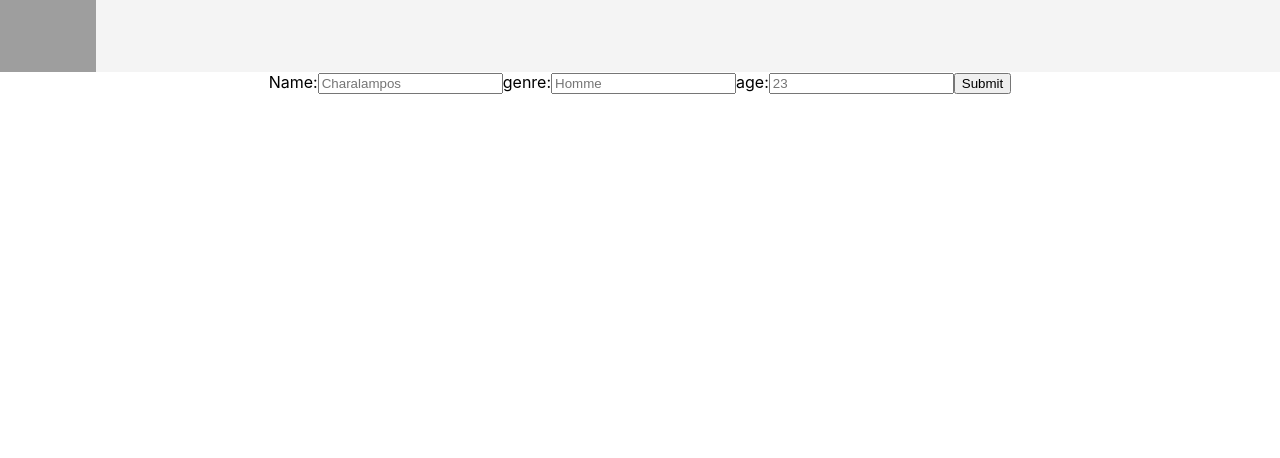
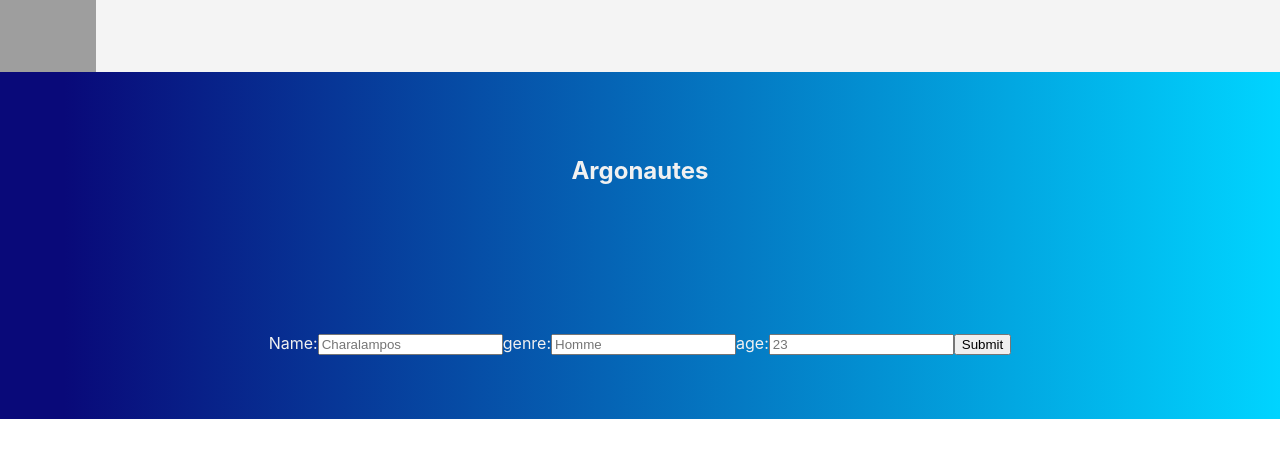
Before and after one commit to thomas37000/argos, a React (Create React App) app: page / in a window 1280 px wide. Shown: the top 458 px of the page. Built offline with nearby package versions, Linux system fonts and the light colour scheme; grey boxes are pictures that could not be loaded.

Commit message:
import styled components

```diff
--- a/package.json
+++ b/package.json
@@ -10,6 +10,7 @@
     "react-dom": "^17.0.2",
     "react-router-dom": "^5.3.0",
     "react-scripts": "4.0.3",
+    "styled-components": "^5.3.3",
     "web-vitals": "^1.1.2"
   },
   "scripts": {
--- a/src/components/Form.jsx
+++ b/src/components/Form.jsx
@@ -1,7 +1,21 @@
 import React from "react";
+import styled from "styled-components";
 
 export default function Form() {
+  const Wrapper = styled.section`
+    padding: 4rem;
+    background: rgb(2, 0, 36);
+    background: linear-gradient(
+      90deg,
+      rgba(9, 9, 121, 1) 5%,
+      rgba(0, 212, 255, 1) 100%
+    );
+    color: #f1f1f1;
+  `;
+
   return (
+    <>
+      <Wrapper>
         <form className="">
           <label>
             Name:
@@ -19,5 +33,7 @@ export default function Form() {
           </label>
           <input type="submit" value="Submit" />
         </form>
+      </Wrapper>
+    </>
   );
 }
--- a/src/components/Nav.jsx
+++ b/src/components/Nav.jsx
@@ -1,7 +1,23 @@
 import React from "react";
+import styled from "styled-components";
 import "../App.css";
 
 const Nav = () => {
+  const Title = styled.h1`
+    font-size: 1.5em;
+    text-align: center;
+    color: #f1f1f1;
+  `;
+
+  const Wrapper = styled.section`
+    padding: 4em;
+    background: rgb(2, 0, 36);
+    background: linear-gradient(
+      90deg,
+      rgba(9, 9, 121, 1) 5%,
+      rgba(0, 212, 255, 1) 100%
+    );
+  `;
   return (
     <>
       <header>
@@ -10,6 +26,9 @@ const Nav = () => {
           alt="Wild Code School logo"
         />
       </header>
+      <Wrapper>
+        <Title>Argonautes</Title>
+      </Wrapper>
     </>
   );
 };
```
Also changed, not shown: 1 other file (tests, documents, lock files or other folders). Lines whose indentation alone changed are shown as unchanged.
